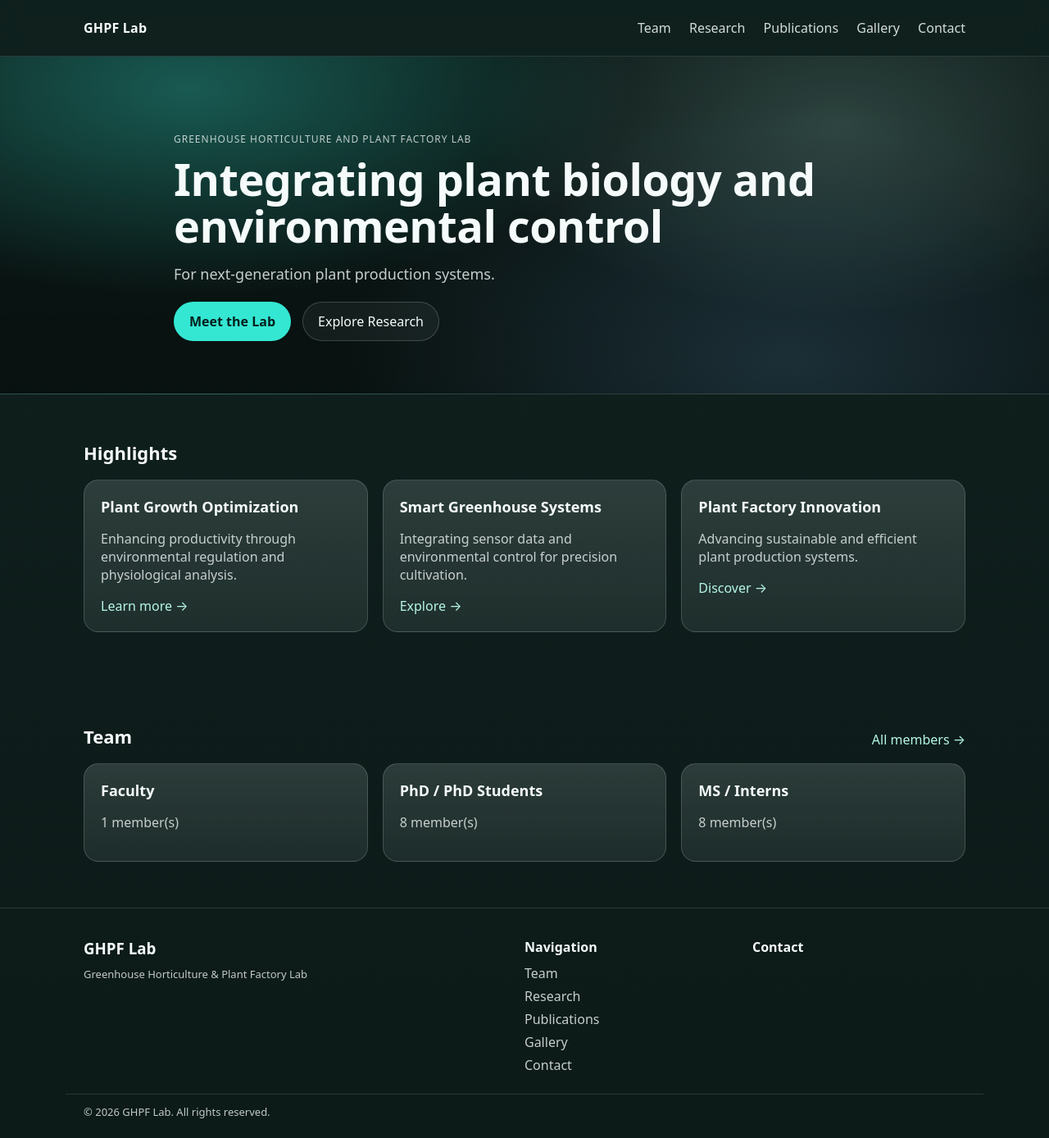
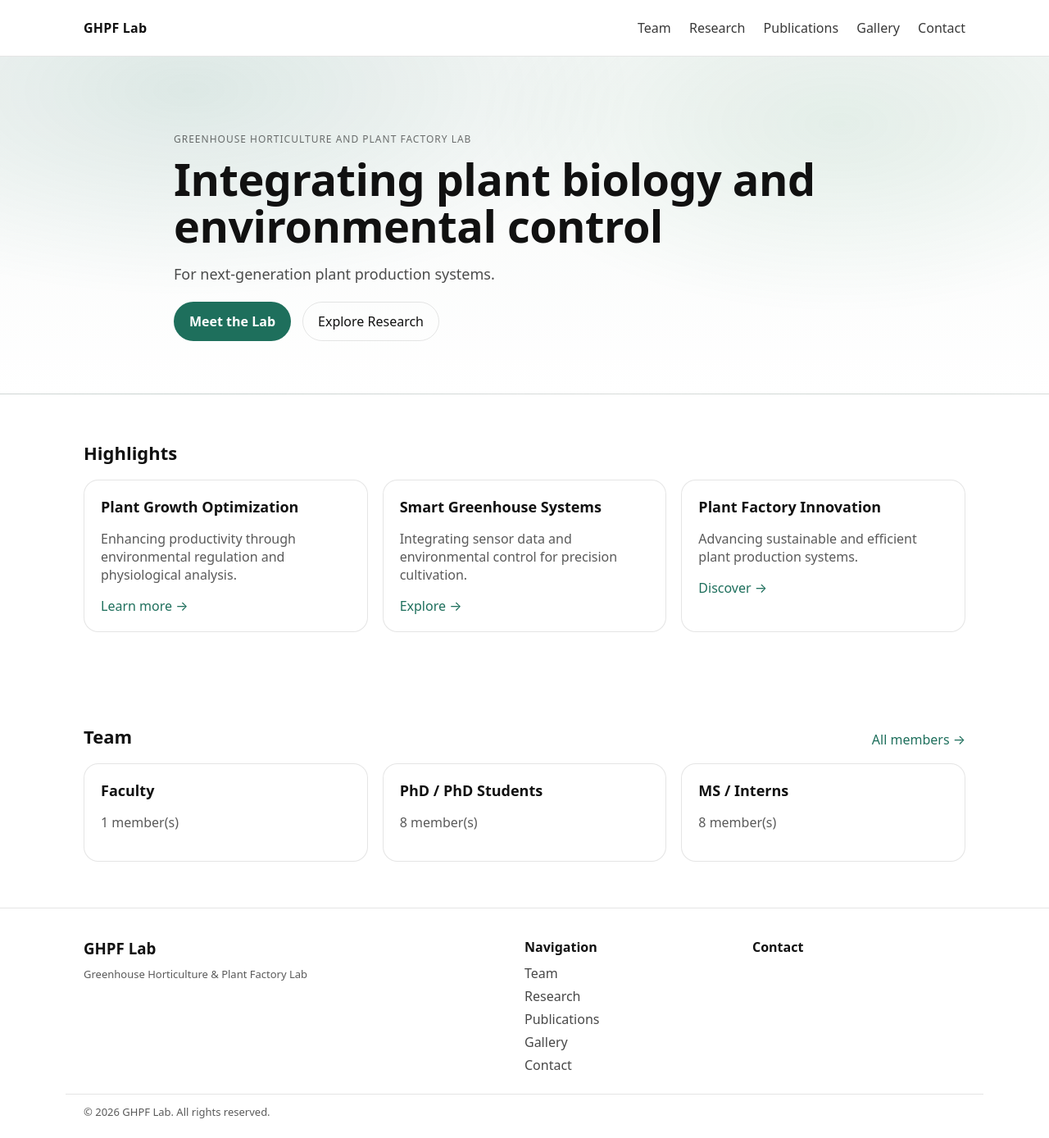
Before and after one commit to evergreendasol/Trial-2-lab-web, a Jekyll site: the page built from index.md, in a window 1280 px wide and 1388 px high. Shown: the whole window at 82% size. Built offline with Jekyll 4.4.1, drawn with Linux system fonts in a browser that asks for light colours.

Commit message:
Refactor site.css into single clean light theme

```diff
--- a/assets/css/site.css
+++ b/assets/css/site.css
@@ -1,79 +1,103 @@
 :root{
-  /* --- Brighter blue-green dark (less startup, more academic) --- */
-  --bg:#10211E;              /* lighter than before */
-  --bg2:#0C1A18;
-  --text:#F5FBFA;
-  --muted:rgba(245,251,250,.78);
-  --line:rgba(245,251,250,.16);
+  /* ===== Light academic theme (green + black) ===== */
+  --bg:#ffffff;
+  --bg2:#f6f8f7;
 
-  /* panels brighter + clearer */
-  --panel:rgba(230,255,252,.10);
-  --panel2:rgba(230,255,252,.14);
+  --text:#111111;
+  --muted:rgba(0,0,0,.65);
+  --line:rgba(0,0,0,.10);
 
-  /* accent: vivid teal-green + mint */
-  --accent:#34E7D3;          /* brighter teal */
-  --accent2:#B6F7E8;         /* brighter mint */
-  --accent3:#7CC4FF;         /* soft blue highlight */
+  --panel:#ffffff;
+  --panel2:#f2f4f3;
 
-  --navbg:rgba(16,33,30,.55);
+  --accent:#1E6F5C;   /* primary green */
+  --accent2:#111111;  /* ink */
+  --accent3:#2E8B57;  /* secondary green */
+
+  --navbg:rgba(255,255,255,.88);
 }
 
 *{box-sizing:border-box}
+
 body{
   margin:0;
   font-family:system-ui,-apple-system,Segoe UI,Roboto,Arial;
-  /* overall brighter background */
-  background:linear-gradient(180deg,#10211E 0%, #0C1A18 100%);
+  background:var(--bg);
   color:var(--text);
 }
+
 a{color:inherit}
-.container{max-width:1120px; margin:0 auto; padding:0 22px}
 
-/* NAV (glass over hero) */
+.container{
+  max-width:1120px;
+  margin:0 auto;
+  padding:0 22px;
+}
+
+/* =========================
+   NAV
+   ========================= */
 .nav{
-  position:sticky; top:0; z-index:10;
+  position:sticky;
+  top:0;
+  z-index:10;
   background:var(--navbg);
-  backdrop-filter: blur(14px);
-  -webkit-backdrop-filter: blur(14px);
-  border-bottom:1px solid rgba(245,251,250,.12);
+  border-bottom:1px solid var(--line);
+  backdrop-filter:none;
+  -webkit-backdrop-filter:none;
 }
-.nav__inner{display:flex; align-items:center; justify-content:space-between; height:68px}
-.brand{font-weight:850; letter-spacing:.2px; text-decoration:none}
+.nav__inner{
+  display:flex;
+  align-items:center;
+  justify-content:space-between;
+  height:68px;
+}
+.brand{
+  font-weight:850;
+  letter-spacing:.2px;
+  text-decoration:none;
+}
 .nav__links a{
-  margin-left:18px; text-decoration:none;
-  color:rgba(245,251,250,.86);
+  margin-left:18px;
+  text-decoration:none;
+  color:rgba(0,0,0,.78);
 }
-.nav__links a:hover{color:var(--accent2)}
+.nav__links a:hover{color:var(--accent)}
 
-/* BUTTONS */
+/* =========================
+   BUTTONS
+   ========================= */
 .btn{
-  display:inline-flex; align-items:center; justify-content:center;
-  padding:12px 18px; border-radius:999px;
-  border:1px solid rgba(245,251,250,.18);
+  display:inline-flex;
+  align-items:center;
+  justify-content:center;
+  padding:12px 18px;
+  border-radius:999px;
+  border:1px solid var(--line);
   text-decoration:none;
-  background:rgba(230,255,252,.06);
+  background:var(--panel2);
+  color:var(--text);
 }
 .btn--primary{
   background:var(--accent);
   border-color:transparent;
-  color:#05211D;
+  color:#ffffff;
   font-weight:800;
 }
 .btn--ghost{
-  background:rgba(230,255,252,.05);
+  background:transparent;
 }
 
-/* HERO */
+/* =========================
+   HERO
+   ========================= */
 .hero{
   padding:92px 0 64px;
-  border-bottom:1px solid rgba(245,251,250,.12);
-
-  /* brighter glows */
+  border-bottom:1px solid var(--line);
   background:
-    radial-gradient(900px 420px at 18% 10%, rgba(52,231,211,.32), transparent 60%),
-    radial-gradient(800px 420px at 80% 20%, rgba(182,247,232,.20), transparent 55%),
-    radial-gradient(900px 520px at 75% 90%, rgba(124,196,255,.16), transparent 60%),
-    linear-gradient(180deg, rgba(0,0,0,.28) 0%, rgba(0,0,0,.44) 100%);
+    radial-gradient(900px 420px at 18% 10%, rgba(30,111,92,.12), transparent 60%),
+    radial-gradient(800px 420px at 80% 20%, rgba(46,139,87,.10), transparent 55%),
+    linear-gradient(180deg, var(--bg2) 0%, var(--bg) 100%);
 }
 .hero__inner{max-width:900px}
 
@@ -81,8 +105,9 @@ a{color:inherit}
   font-size:12px;
   letter-spacing:1px;
   text-transform:uppercase;
-  color:rgba(245,251,250,.76);
-  margin:0 0 12px; padding:0;
+  color:rgba(0,0,0,.55);
+  margin:0 0 12px;
+  padding:0;
 }
 
 h1{
@@ -91,42 +116,74 @@ h1{
   margin:10px 0 14px;
   letter-spacing:-0.5px;
 }
+
 .lead{
   font-size:18px;
-  color:rgba(245,251,250,.80);
+  color:rgba(0,0,0,.70);
   max-width:76ch;
 }
-.hero__cta{display:flex; gap:14px; margin-top:22px; flex-wrap:wrap}
 
-/* SECTION */
+.hero__cta{
+  display:flex;
+  gap:14px;
+  margin-top:22px;
+  flex-wrap:wrap;
+}
+
+/* =========================
+   SECTION / TYPO
+   ========================= */
 .section{padding:56px 0}
+
 .section__head{
-  display:flex; justify-content:space-between; gap:16px;
-  align-items:flex-end; margin-bottom:18px
+  display:flex;
+  justify-content:space-between;
+  gap:16px;
+  align-items:flex-end;
+  margin-bottom:18px;
 }
-.section__head h2{margin:0; font-size:28px}
+
+.section__head h2{
+  margin:0;
+  font-size:22px;
+}
+
 .muted{color:var(--muted)}
 .small{font-size:13px}
 
-/* GRID + CARDS */
-.grid{display:grid; grid-template-columns:repeat(3,minmax(0,1fr)); gap:18px}
+/* Page title */
+.page-title{
+  font-size:32px;
+  line-height:1.1;
+  letter-spacing:-0.4px;
+  margin:0;
+}
+
+/* =========================
+   GRID + CARDS
+   ========================= */
+.grid{
+  display:grid;
+  grid-template-columns:repeat(3,minmax(0,1fr));
+  gap:18px;
+}
+
 .card{
-  /* brighter cards */
-  background:linear-gradient(180deg, rgba(230,255,252,.14) 0%, rgba(230,255,252,.08) 100%);
-  border:1px solid rgba(245,251,250,.16);
+  background:var(--panel);
+  border:1px solid var(--line);
   border-radius:18px;
   padding:20px;
-  transition:transform .15s ease, border .15s ease, background .15s ease;
+  transition:transform .15s ease, box-shadow .15s ease, border .15s ease;
 }
 .card:hover{
-  transform:translateY(-6px);
-  border-color:rgba(52,231,211,.55);
-  background:linear-gradient(180deg, rgba(230,255,252,.18) 0%, rgba(230,255,252,.10) 100%);
+  transform:translateY(-4px);
+  border-color:rgba(30,111,92,.30);
+  box-shadow:0 8px 22px rgba(0,0,0,.08);
 }
 .card h3{margin:0 0 10px; font-size:18px}
 
 /* LINKS */
-.link{color:var(--accent2); text-decoration:none}
+.link{color:var(--accent); text-decoration:none}
 .link:hover{text-decoration:underline}
 
 /* BADGE */
@@ -134,37 +191,51 @@ h1{
   display:inline-block;
   font-size:12px;
   padding:4px 8px;
-  border:1px solid rgba(245,251,250,.16);
+  border:1px solid var(--line);
   border-radius:999px;
-  color:rgba(245,251,250,.82);
-  background:rgba(230,255,252,.08);
+  color:rgba(0,0,0,.75);
+  background:var(--panel2);
 }
 
 .list{margin:0; padding-left:18px}
 
-/* FOOTER */
+/* =========================
+   FOOTER
+   ========================= */
 .footer{
-  border-top:1px solid rgba(245,251,250,.12);
+  border-top:1px solid var(--line);
   padding:36px 0 22px;
 }
-.footer__grid{display:grid; grid-template-columns:2fr 1fr 1fr; gap:18px}
-.footer a{color:rgba(245,251,250,.80); text-decoration:none}
+.footer__grid{
+  display:grid;
+  grid-template-columns:2fr 1fr 1fr;
+  gap:18px;
+  align-items:start;
+  justify-items:start;
+}
+.footer a{
+  color:rgba(0,0,0,.72);
+  text-decoration:none;
+}
 .footer a:hover{color:var(--text)}
-.footer__bottom{margin-top:18px; padding-top:12px; border-top:1px solid rgba(245,251,250,.12)}
+.footer__bottom{
+  margin-top:18px;
+  padding-top:12px;
+  border-top:1px solid var(--line);
+}
+.footer h3, .footer h4{margin:0 0 10px}
+.footer p{margin:0}
+.footer ul{margin:0; padding:0; list-style:none}
+.footer li{margin:6px 0}
+.footer .small{line-height:1.4}
 
-/* FOOTER alignment fixes */
-.footer__grid{align-items:start; justify-items:start;}
-.footer h3, .footer h4{margin:0 0 10px;}
-.footer p{margin:0;}
-.footer ul{margin:0; padding:0; list-style:none;}
-.footer li{margin:6px 0;}
-.footer .small{line-height:1.4;}
-
-/* TEAM (single source of truth) */
+/* =========================
+   TEAM
+   ========================= */
 .team-section{
   margin-top:28px;
   padding-top:18px;
-  border-top:1px solid rgba(245,251,250,.12);
+  border-top:1px solid var(--line);
 }
 .team-section:first-of-type{
   margin-top:18px;
@@ -172,18 +243,6 @@ h1{
   border-top:none;
 }
 
-/* Page title (used on Team/Research/Publications) */
-.page-title{
-  font-size:32px;
-  line-height:1.1;
-  letter-spacing:-0.4px;
-  margin:0;
-}
-
-/* Smaller headings on content pages */
-.section__head h2{font-size:22px}
-
-/* Team-like grid used on content pages */
 .team-grid{
   grid-template-columns: repeat(auto-fit, minmax(240px, 320px));
   gap:14px;
@@ -195,7 +254,9 @@ h1{
   max-width:320px;
 }
 
-/* Responsive */
+/* =========================
+   RESPONSIVE
+   ========================= */
 @media (max-width:900px){
   h1{font-size:40px}
   .grid{grid-template-columns:1fr}
@@ -204,15 +265,12 @@ h1{
   .team-grid{
     grid-template-columns: repeat(auto-fit, minmax(200px, 1fr));
   }
-  .team-card{max-width:none;}
+  .team-card{max-width:none}
 }
-
 
 /* =========================
    GALLERY (single source of truth)
    ========================= */
-
-/* Grid: 3 columns desktop */
 .gallery-grid{
   display:grid;
   grid-template-columns: repeat(3, minmax(0, 1fr));
@@ -225,14 +283,14 @@ h1{
   .gallery-grid{ grid-template-columns: 1fr; }
 }
 
-/* Card: override .card padding 영향 제거 */
+/* override .card padding */
 .gallery-card{
   padding:0 !important;
   overflow:hidden;
   border-radius:18px;
 }
 
-/* Click area */
+/* click area */
 .gallery-btn{
   display:block;
   width:100%;
@@ -242,7 +300,7 @@ h1{
   cursor:pointer;
 }
 
-/* Thumbnail */
+/* thumbnail */
 .gallery-img{
   width:100%;
   aspect-ratio:16/9;
@@ -250,7 +308,7 @@ h1{
   display:block;
 }
 
-/* Caption: (작게 만들고 싶으면 padding 줄이면 됨) */
+/* caption compact */
 .gallery-cap{
   padding:12px 14px 14px;
 }
@@ -262,7 +320,7 @@ h1{
   margin:6px 0 0;
 }
 
-/* Pagination */
+/* pagination */
 .gallery-pagination{
   display:flex;
   gap:10px;
@@ -271,21 +329,24 @@ h1{
   flex-wrap:wrap;
 }
 
-/* Modal */
+/* modal */
 .gallery-modal{
   border:none;
   padding:0;
   background:transparent;
 }
 .gallery-modal::backdrop{
-  background: rgba(0,0,0,.55);
+  background: rgba(0,0,0,.35);
   backdrop-filter: blur(6px);
 }
 .gallery-modal__inner{
   width: min(980px, calc(100vw - 32px));
   margin: 8vh auto 0;
   padding: 18px;
+}
 .gallery-modal__imgwrap{
+  border-radius:16px;
+  overflow:hidden;
   border:1px solid var(--line);
   background:var(--panel2);
 }
@@ -295,111 +356,3 @@ h1{
   object-fit:contain;
   display:block;
 }
-
-/* =========================
-   LIGHT THEME OVERRIDES (append at end)
-   ========================= */
-
-/* 1) Color tokens */
-:root{
-  --bg:#ffffff;
-  --bg2:#f6f8f7;
-
-  --text:#111111;
-  --muted:rgba(0,0,0,.65);
-  --line:rgba(0,0,0,.10);
-
-  --panel:#ffffff;
-  --panel2:#f2f4f3;
-
-  /* 포인트: 딥그린 + 블랙 */
-  --accent:#1E6F5C;   /* primary green */
-  --accent2:#111111;  /* link/ink */
-  --accent3:#2E8B57;  /* secondary green */
-
-  --navbg:rgba(255,255,255,.88);
-}
-
-/* 2) Base */
-body{
-  background:var(--bg);
-  color:var(--text);
-}
-
-/* 링크/기본 텍스트 */
-a{ color:inherit; }
-.muted{ color:var(--muted); }
-
-/* 3) NAV: dark glass 제거 + 라이트 고정 */
-.nav{
-  background:var(--navbg);
-  border-bottom:1px solid var(--line);
-  backdrop-filter:none;
-  -webkit-backdrop-filter:none;
-}
-.nav__links a{
-  color:rgba(0,0,0,.78);
-}
-.nav__links a:hover{
-  color:var(--accent);
-}
-
-/* 4) Buttons: 흰 배경에서 깔끔하게 */
-.btn{
-  border:1px solid var(--line);
-  background:var(--panel2);
-  color:var(--text);
-}
-.btn--primary{
-  background:var(--accent);
-  color:#ffffff;
-  border-color:transparent;
-}
-.btn--ghost{
-  background:transparent;
-}
-
-/* 5) HERO: 다크 글로우/그라데이션 제거(밝은 히어로) */
-.hero{
-  background:
-    radial-gradient(900px 420px at 18% 10%, rgba(30,111,92,.12), transparent 60%),
-    radial-gradient(800px 420px at 80% 20%, rgba(46,139,87,.10), transparent 55%),
-    linear-gradient(180deg, var(--bg2) 0%, var(--bg) 100%);
-  border-bottom:1px solid var(--line);
-}
-
-/* 6) Cards: 반투명 민트 제거 → 깔끔한 흰 카드 */
-.card{
-  background:var(--panel);
-  border:1px solid var(--line);
-}
-.card:hover{
-  border-color:rgba(30,111,92,.35);
-  background:var(--panel);
-}
-
-/* 7) Badge: 흰 바탕에서 보이게 */
-.badge{
-  border:1px solid var(--line);
-  background:var(--panel2);
-  color:rgba(0,0,0,.75);
-}
-
-/* 8) Footer */
-.footer{
-  border-top:1px solid var(--line);
-}
-.footer__bottom{
-  border-top:1px solid var(--line);
-}
-.footer a{
-  color:rgba(0,0,0,.72);
-}
-.footer a:hover{
-  color:var(--text);
-}
-
-/* 9) Dialog backdrop: 라이트에서도 자연스럽게 */
-.gallery-modal::backdrop{
-  background: rgba(0,0,0,.35);
-}
```
